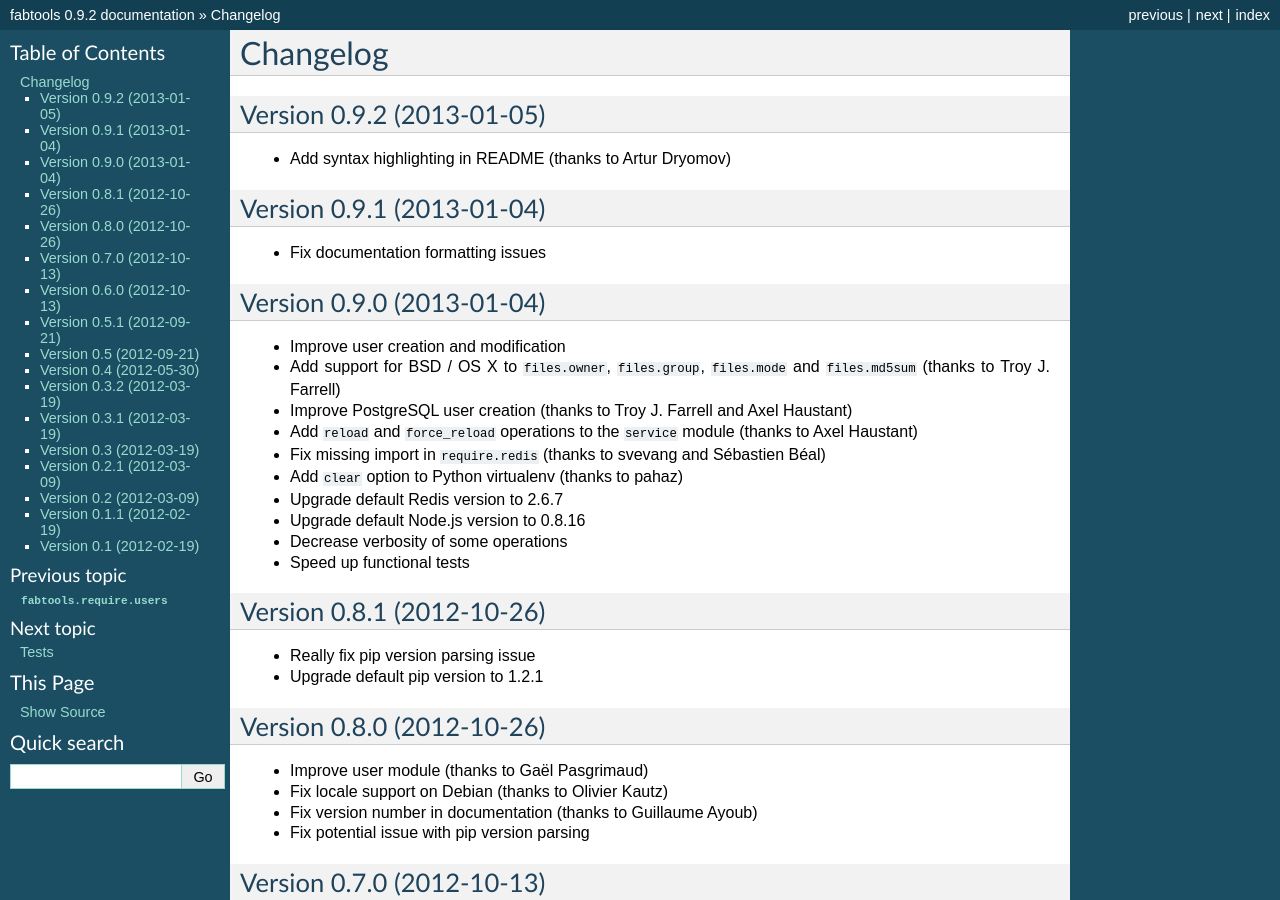
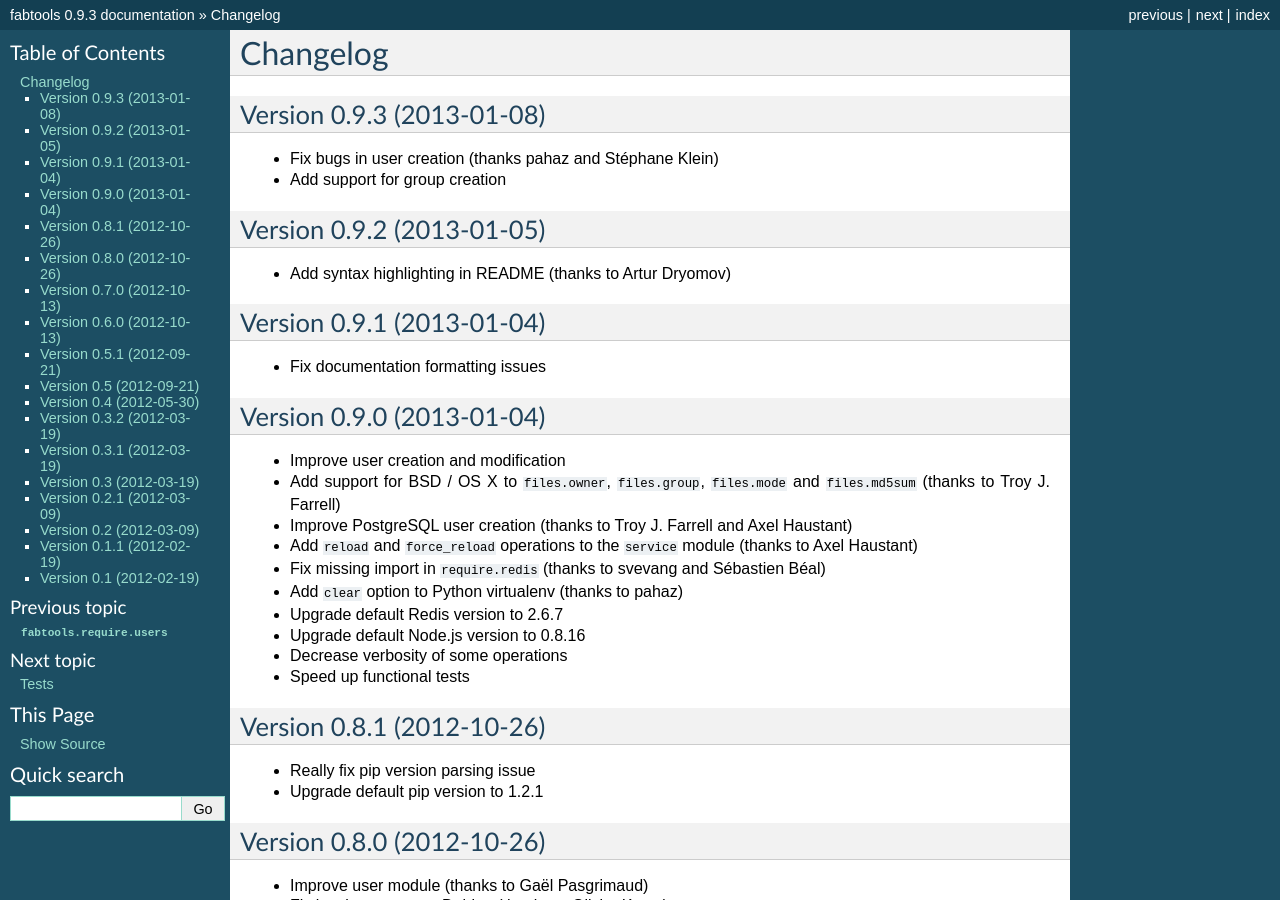
Before and after one commit to fabtools/fabtools, a Sphinx documentation site: the page built from docs/CHANGELOG.rst, in a window 1280 px wide and 900 px high. Built offline with Sphinx 7.4.7, drawn with Linux system fonts in a browser that asks for light colours; pages that are not in the unit, such as notebooks, are missing from menus; some of the changed text lies outside the part shown.

Commit message:
Prepare 0.9.3 release

```diff
--- a/docs/CHANGELOG.rst
+++ b/docs/CHANGELOG.rst
@@ -1,5 +1,11 @@
 Changelog
 =========
+
+Version 0.9.3 (2013-01-08)
+--------------------------
+
+* Fix bugs in user creation (thanks pahaz and Stéphane Klein)
+* Add support for group creation
 
 Version 0.9.2 (2013-01-05)
 --------------------------
--- a/setup.py
+++ b/setup.py
@@ -14,7 +14,7 @@ def read(filename):
 
 setup(
     name='fabtools',
-    version='0.9.2',
+    version='0.9.3',
     description='Tools for writing awesome Fabric files',
     long_description=read('README.rst') + '\n' + read('docs/CHANGELOG.rst'),
     author='Ronan Amicel',
```
